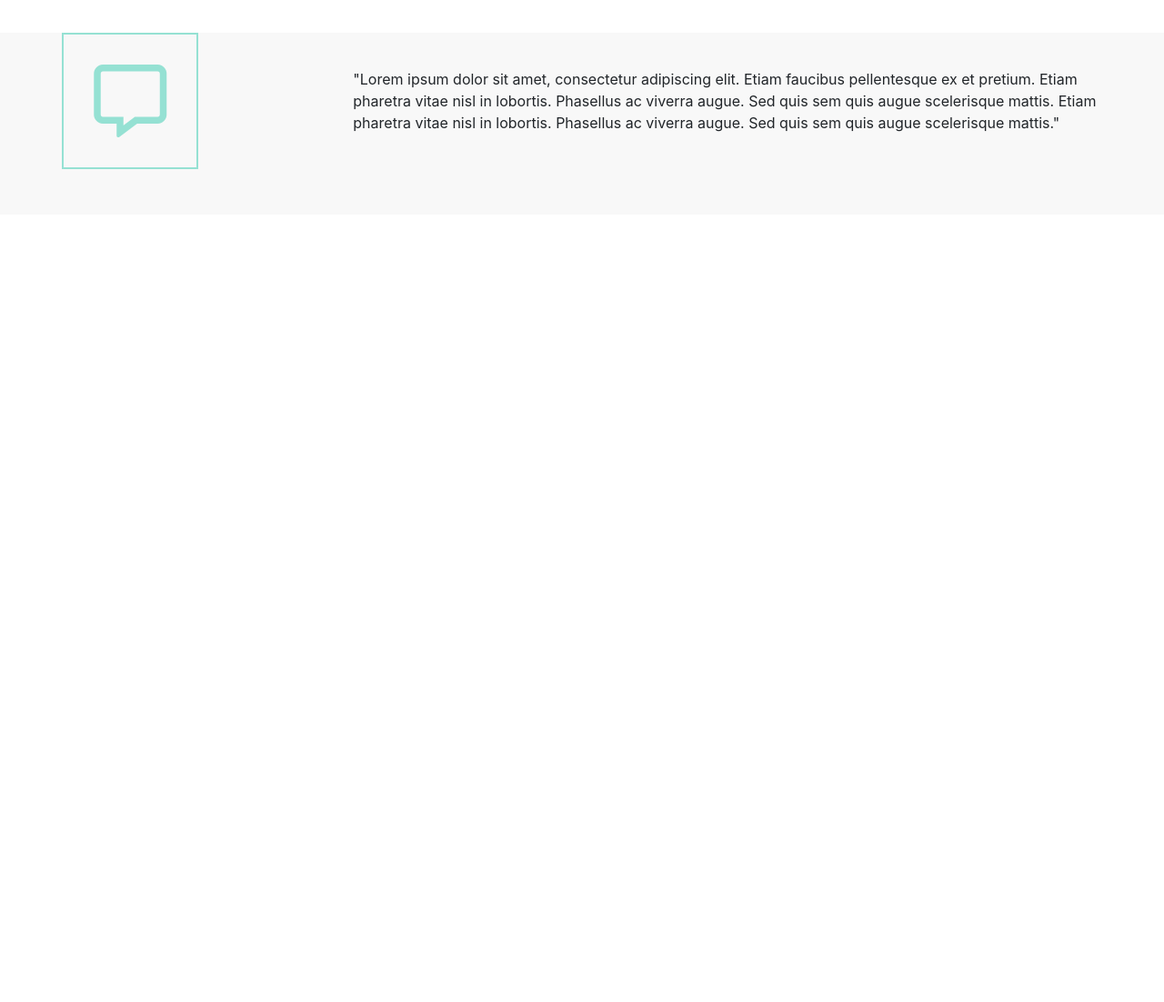
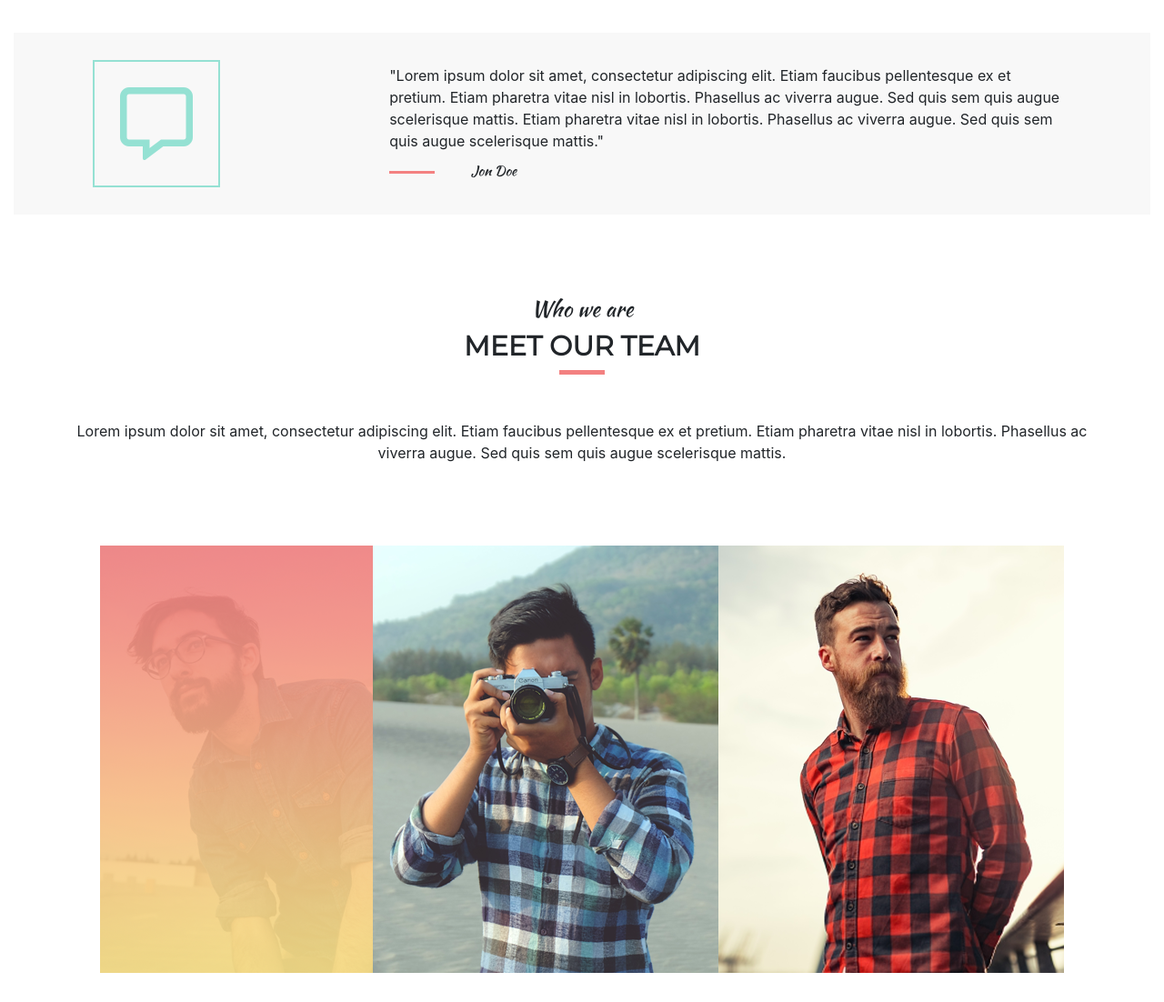
Before and after one commit to unicornDi/Mogo_landing_page, a website: page project/index.html in a window 1280 px wide. Shown: the part 3687-4789 px from the top of the page at 91% size. Before the commit the page ends 3987 px from the top, so only its background shows below. Drawn offline with Linux system fonts and the light colour scheme.

Commit message:
some photo added

```diff
--- a/package.json
+++ b/package.json
@@ -15,7 +15,8 @@
     "gulp-cssnano": "^2.1.3",
     "gulp-postcss": "^7.0.1",
     "gulp-purgecss": "^1.0.0",
-    "gulp-sass": "^4.0.1"
+    "gulp-sass": "^4.0.1",
+    "gulp-yarn": "^2.0.0"
   },
   "dependencies": {
     "bootstrap": "^4.1.3",
--- a/project/index.html
+++ b/project/index.html
@@ -295,34 +295,53 @@
           </div>
       </section>
 
-      <section class="comment container-fluid">
-          <div class="row">
-            <div class="col-lg-2 mx-auto">
-                <div class="icon-container align-middle">
-                    <div class="icon">
-                    <i class="far fa-comment-alt fa-5x comment-icon"></i>
+      <section class="container-fluid">
+          <div class="comment">
+                    <div class="icon-container">
+                        <i class="far fa-comment-alt fa-5x comment-icon"></i>
                     </div>
-                </div>
-            </div>
-            <div class="col-lg-8 mx-auto">
+
                 <div class="comment-text">
                     <span>"Lorem ipsum dolor sit amet, consectetur adipiscing elit.
                         Etiam faucibus pellentesque ex et pretium. Etiam pharetra vitae nisl in lobortis.
                         Phasellus ac viverra augue. Sed quis sem quis augue scelerisque mattis. Etiam pharetra vitae nisl in lobortis.
-                        Phasellus ac viverra augue. Sed quis sem quis augue scelerisque mattis."</span>
+                        Phasellus ac viverra augue. Sed quis sem quis augue scelerisque mattis."</span></br>
+
+                        <div class="name">
+                            <div class="bar-container">
+                                <div class="bar"></div>
+                            </div>
+                            <span>Jon Doe</span>
+                        </div>
                 </div>
-            </div>
            </div>
       </section>
 
-      <section class="our-team">
-          <div class="small-header"></div>
-          <h1></h1>
-          <div class="workers-gallery">
-              <img>
-              <img>
-              <img>
-          </div>
+      <section class="our-team text-center">
+          <h4 class="small-header text-center">Who we are</h4>
+          <h1>MEET OUR TEAM</h1>
+          <div class="bar mx-auto"></div>
+          <div class="container">
+                <div class="row our-team-text text-center">
+                  <span>Lorem ipsum dolor sit amet, consectetur adipiscing elit.
+                  Etiam faucibus pellentesque ex et pretium. Etiam pharetra vitae nisl in lobortis.
+                  Phasellus ac viverra augue. Sed quis sem quis augue scelerisque mattis.</span>
+              </div>
+              </div>
+              <div class="gallery-container">
+                    <div class="workers-gallery">
+                        <div class="first-worker">
+                            <img src="images/workers-gallery/first-worker.png">
+                        </div>
+                        <div class="second-worker">
+                            <img src="images/workers-gallery/second-worker.png">
+                        </div>
+                        <div class="third-worker">
+                            <img src="images/workers-gallery/third-worker.png">
+                        </div>
+
+                    </div>
+                </div>
       </section>
 
       <section class="hipster-line">
--- a/project/sass/style.scss
+++ b/project/sass/style.scss
@@ -202,7 +202,7 @@ header {
         margin-top: 100px;
 
             .service-text {
-            margin-top: 40px;
+                margin-top: 50px;
             }
 
         .service-photo-box {
@@ -287,28 +287,79 @@ header {
           }
 
     .comment {
+        display: flex;
+        justify-content: space-around;
+        align-items: center;
         background: $comment-section;
         min-height: 200px;
+        width: 100%;
+
             .icon-container {
                 display: flex;
                 align-items: center;
-        .icon {
+                justify-content: center;
+                width: 140px;
+                height: 140px;
+                border: 2px solid $light-blue;
+
+
+            .comment-icon {
+                color: $light-blue;
+            }
+
+        }
+
+        .comment-text {
+            height: 100%;
+            flex-basis: 60%;
+            margin-left: 1%;
+        }
+        .name {
+            display: flex;
+            justify-content: space-between;
+            align-items: flex-start;
+            margin-top: 10px;
+            width: 140px;
+
+           .bar-container{
+               display: flex;
+               align-items: center;
+               height: 24px;
+            .bar {
+                    background: #f38181;
+                    width: 50px;
+                    height: 3px;
+                }
+            }
+
+            span {
+                font-family: $cursive-font;
+                font-size: 15px;
+            }
+
+        }
+}
+
+
+.our-team {
+    @include headers;
+    margin-top: 90px;
+
+        .our-team-text {
+            margin-top: 50px;
+        }
+        .gallery-container {
             display: flex;
             justify-content: center;
             align-items: center;
-            width: 150px;
-            height: 150px;
-            border: 2px solid $light-blue;
-        .comment-icon {
-            color: $light-blue;
+            .workers-gallery {
+                margin-top: 90px;
+                display: flex;
+            }
+
+            .first-worker {
+                width: 300px;
+                height: 400px;
             }
         }
 }
-
-    .comment-text {
-        display: flex;
-        justify-content: center;
-        align-items: center;
-        height: 100%;
-    }
-}
```
Also changed, not shown: project/css/style.css, project/images/workers-gallery/first-worker.png (added), project/images/workers-gallery/second-worker.png (added), project/images/workers-gallery/third-worker.png (added), 1 other file. Lines whose indentation alone changed are shown as unchanged.
